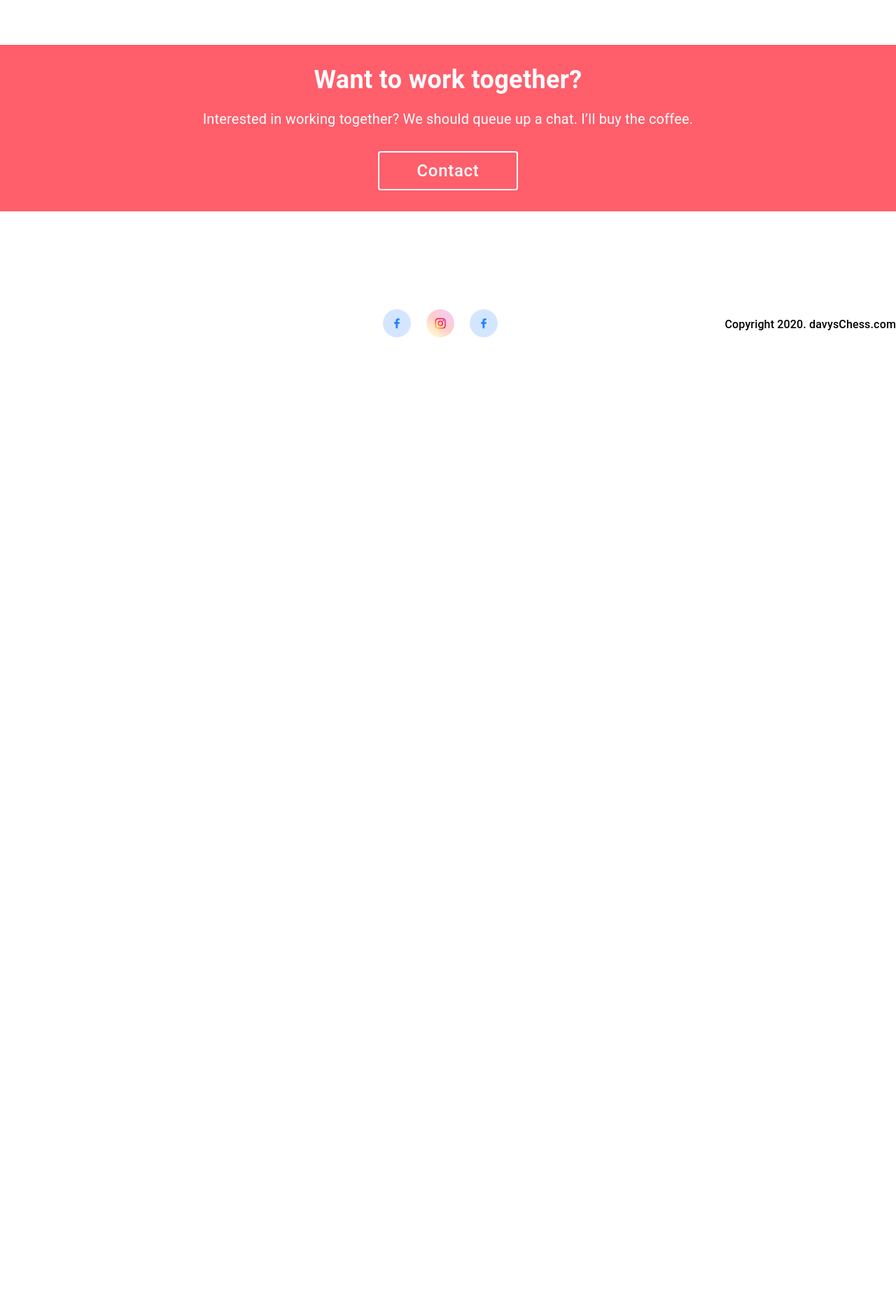
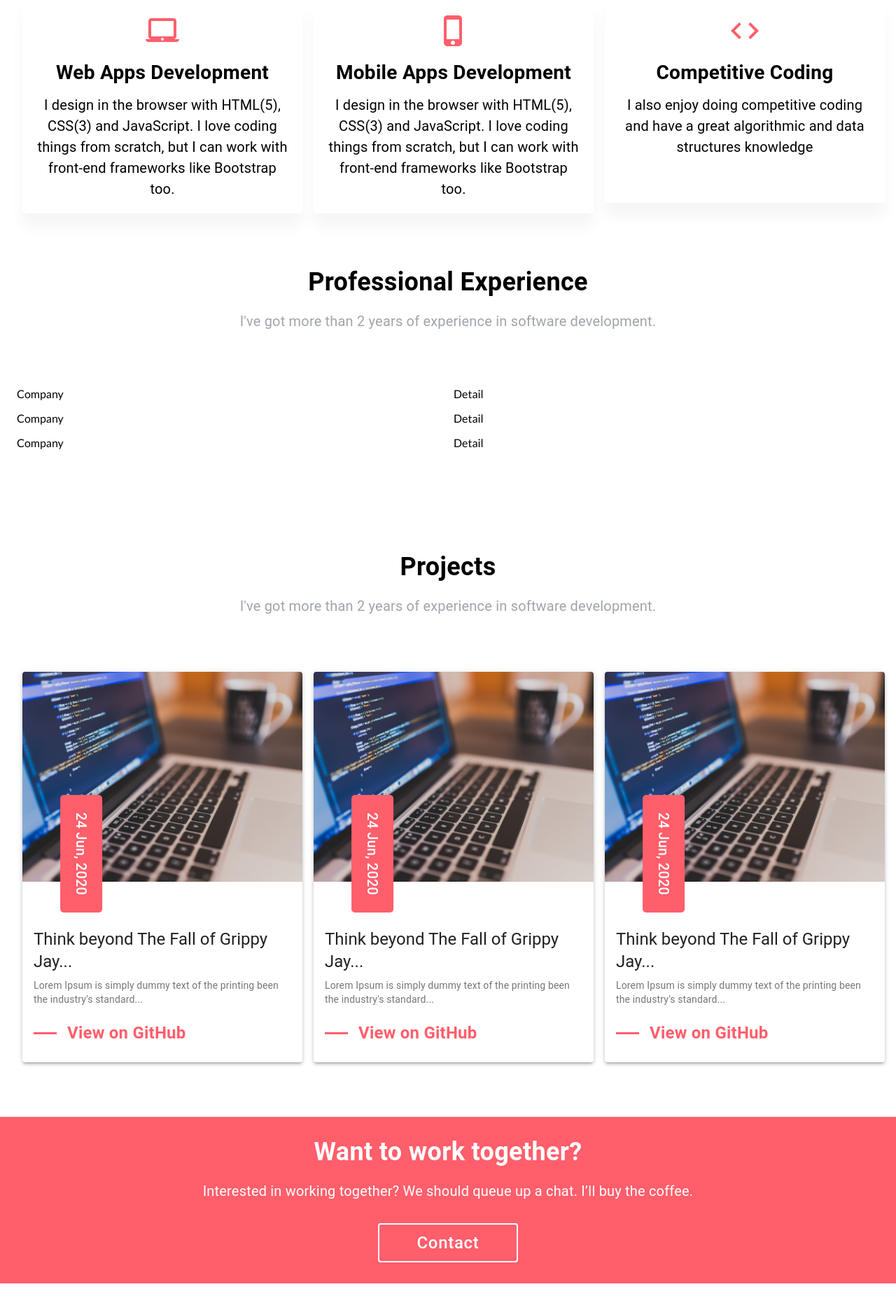
Before and after one commit to arslansajid/portfolio, a React (Create React App) app: page / in a window 1280 px wide. Shown: the part 800-2662 px from the top of the page at 70% size. Before the commit the page ends 1325 px from the top, so only its background shows below. Built offline with nearby package versions, Linux system fonts and the light colour scheme.

Commit message:
components updated

```diff
--- a/src/App.js
+++ b/src/App.js
@@ -1,12 +1,15 @@
 import React from 'react';
 import Container from '@material-ui/core/Container';
 import Grid from '@material-ui/core/Grid';
-import { makeStyles } from '@material-ui/core';
+import { makeStyles, Typography } from '@material-ui/core';
 import './App.css';
 import Header from "./components/Header";
 import Footer from "./components/Footer";
 import ExpertiseCard from './components/ExpertiseCard';
+import ExperienceCard from './components/ExperienceCard';
+import ProjectCard from './components/ProjectCard';
 import WorkTogether from './components/WorkTogether';
+import Colors from './styles/Colors';
 
 const App = () => {
   const classes = useStyles();
@@ -14,36 +17,120 @@ const App = () => {
     <div className="App">
       <Header />
       <Container maxWidth="xl">
+        {/* Expertise Section goes here */}
+        <Grid
+          className={`${classes.textCenter} ${classes.section}`}
+        >
+          <Typography className={classes.heading}>
+            My Expertise
+          </Typography>
+          <div className={classes.border} />
+          <Typography className={classes.description}>
+            I've got my hands dipped in all phases of the design process
+          </Typography>
+        </Grid>
         <Grid
           container
           className={classes.section}
-          justify='center'
-          alignItems='center'
           spacing={2}
         >
           <Grid
             lg={4} md={6} sm={12} xs={12}
             item
           >
-            <ExpertiseCard />
+            <ExpertiseCard
+              icon={"web"}
+              heading={"Web Apps Development"}
+              description={"I design in the browser with HTML(5), CSS(3) and JavaScript. I love coding things from scratch, but I can work with front-end frameworks like Bootstrap too."}
+            />
           </Grid>
           <Grid
             lg={4} md={6} sm={12} xs={12}
             item
           >
-            <ExpertiseCard />
+            <ExpertiseCard
+              icon={"mobile"}
+              heading={"Mobile Apps Development"}
+              description={"I design in the browser with HTML(5), CSS(3) and JavaScript. I love coding things from scratch, but I can work with front-end frameworks like Bootstrap too."}
+            />
           </Grid>
           <Grid
             lg={4} md={6} sm={12} xs={12}
             item
           >
-            <ExpertiseCard />
+            <ExpertiseCard
+              icon={"code"}
+              heading={"Competitive Coding"}
+              description={"I also enjoy doing competitive coding and have a great algorithmic and data structures knowledge"}
+            />
           </Grid>
         </Grid>
+
+        {/* Experience Section goes here */}
+        <Grid
+          className={`${classes.textCenter} ${classes.section}`}
+        >
+          <Typography className={classes.heading}>
+            Professional Experience
+          </Typography>
+          <div className={classes.border} />
+          <Typography className={classes.description}>
+            I've got more than 2 years of experience in software development.
+          </Typography>
+
+          <Grid
+            container
+            className={classes.section}
+            spacing={2}
+          >
+            <ExperienceCard />
+
+            <ExperienceCard />
+
+            <ExperienceCard />
+
+          </Grid>
+        </Grid>
+
+        {/* Project Section goes here */}
+        <Grid
+          className={`${classes.textCenter} ${classes.section}`}
+        >
+          <Typography className={classes.heading}>
+            Projects
+          </Typography>
+          <div className={classes.border} />
+          <Typography className={classes.description}>
+            I've got more than 2 years of experience in software development.
+          </Typography>
+        </Grid>
+        <Grid
+          container
+          className={classes.section}
+          spacing={2}
+        >
+          <Grid
+            lg={4} md={6} sm={12} xs={12}
+            item
+          >
+            <ProjectCard />
+          </Grid>
+          <Grid
+            lg={4} md={6} sm={12} xs={12}
+            item
+          >
+            <ProjectCard />
+          </Grid>
+          <Grid
+            lg={4} md={6} sm={12} xs={12}
+            item
+          >
+            <ProjectCard />
+          </Grid>
+        </Grid>
+
       </Container>
-      <div className={classes.section}>
-        <WorkTogether />
-      </div>
+      <WorkTogether />
       <Footer />
     </div>
   );
@@ -52,7 +139,25 @@ const App = () => {
 
 const useStyles = makeStyles((theme) => ({
   section: {
-    margin: "100px 0 100px 0"
+    margin: "70px 0 70px 0"
+  },
+  heading: {
+    fontSize: "2.25em",
+    fontWeight: 600,
+    lineHeight: "40px",
+    marginBottom: "20px",
+  },
+  description: {
+    textAlign: "center",
+    fontSize: "20px",
+    lineHeight: "32px",
+    color: Colors.textGrey
+  },
+  textCenter: {
+    display: "flex",
+    justifyContent: "center",
+    alignItems: "center",
+    flexDirection: "column",
   },
 })
 );
--- a/src/components/ExpertiseCard.js
+++ b/src/components/ExpertiseCard.js
@@ -1,25 +1,50 @@
 import React from 'react';
 import { Typography, Grid } from '@material-ui/core';
+import WebIcon from '@material-ui/icons/LaptopMac';
+import PhoneIcon from '@material-ui/icons/PhoneIphone';
+import CodeIcon from '@material-ui/icons/Code';
+import { makeStyles } from '@material-ui/core';
+import Colors from '../styles/Colors';
 
-import { makeStyles } from '@material-ui/core';
+const AchievementCard = ({heading, description, icon}) => {
+    const classes = useStyles();
 
-const AchievementCard = () => {
-    const classes = useStyles();
+    const renderIcon = (icon) => {
+        switch(icon) {
+            case "web": {
+                return (
+                    <WebIcon className={classes.icon} />
+                )
+            }
+            case "mobile": {
+                return (
+                    <PhoneIcon className={classes.icon} />
+                )
+            }
+            case "code": {
+                return (
+                    <CodeIcon className={classes.icon} />
+                )
+            }
+            default: return null;
+        }
+    }
 
     return (
         <>
             <Grid
                 className={classes.container}
             >
+                {renderIcon(icon)}
                 <Typography
                     className={classes.heading}
                 >
-                    HAHAHHAHA
+                    {heading}
                 </Typography>
                 <Typography
                     className={classes.description}
                 >
-                    HAHHAHA
+                    {description}
                 </Typography>
             </Grid>
 
@@ -31,16 +56,17 @@ const useStyles = makeStyles((theme) => ({
     container: {
         boxShadow: "0px 20px 20px rgba(0, 0, 0, 0.04)",
         borderRadius: 5,
+        padding: 20,
+        display: "flex",
+        alignItems: "center",
+        flexDirection: "column",
 
-        display: "flex",
-        justifyContent: "center",
-        alignItems: "center",
-        flexDirection: "column"
+        minHeight: 250
 
     },
     heading: {
         fontWeight: 600,
-        fontSize: "2em",
+        fontSize: "1.75em",
         marginBottom: "10px",
         textAlign: 'center'
     },
@@ -48,6 +74,12 @@ const useStyles = makeStyles((theme) => ({
         fontSize: "1.25em",
         textAlign: "center",
     },
+    icon: {
+        fontSize: '3em',
+        fontWeight: 'bolder',
+        marginBottom: "15px",
+        color: Colors.appRed
+    }
 }));
 
 export default AchievementCard;
--- a/src/components/Footer.js
+++ b/src/components/Footer.js
@@ -1,8 +1,11 @@
 import React from 'react';
 import { Typography, Grid } from '@material-ui/core';
 import Container from '@material-ui/core/Container';
-
-import { makeStyles } from '@material-ui/core';
+import FavoriteBorder from '@material-ui/icons/Favorite';
+import GitHubIcon from '@material-ui/icons/GitHub';
+import FacebookIcon from '@material-ui/icons/Facebook';
+import LinkedInIcon from '@material-ui/icons/LinkedIn';
+import { makeStyles, Button } from '@material-ui/core';
 
 const Footer = () => {
     const classes = useStyles();
@@ -26,31 +29,36 @@ const Footer = () => {
                 </Grid>
                 <Grid lg={4} md={4} sm={12} xs={12} item>
                     <div className={classes.iconsContainer}>
-                        <img
-                            className={classes.icon}
-                            src={require('../assets/images/fb@2x.png')}
-                            alt='youtube-icon'
-                        />
-                        <img
-                            className={classes.icon}
-                            src={require('../assets/images/ig@2x.png')}
-                            alt='instagram-icon'
-                        />
-                        <a
-                            target="_blank"
-                            href="https://www.fb.com/arslan.sajid.773">
-                        <img
-                            className={classes.icon}
-                            src={require('../assets/images/fb@2x.png')}
-                            alt='facebook-icon'
-                        />
-                        </a>
+                        <Button
+                            variant="contained"
+                            color="default"
+                            className={classes.button}
+
+                        >
+                            <GitHubIcon />
+                        </Button>
+                        <Button
+                            variant="contained"
+                            color="secondary"
+                            className={classes.button}
+
+                        >
+                            <LinkedInIcon />
+                        </Button>
+                        <Button
+                            variant="contained"
+                            color="primary"
+                            className={classes.button}
+
+                        >
+                            <FacebookIcon />
+                        </Button>
                     </div>
                 </Grid>
                 <Grid lg={4} md={4} sm={12} xs={12} item>
                     <div className={classes.textRight}>
                         <Typography className={classes.copyRightText}>
-                            Copyright 2020. davysChess.com
+                            Made with <FavoriteBorder className={classes.heartIcon} /> by Arslan Sajid in 2020.
                         </Typography>
                     </div>
                 </Grid>
@@ -62,7 +70,11 @@ const Footer = () => {
 
 const useStyles = makeStyles((theme) => ({
     footerContainer: {
-        padding: '40px 0 40px 0',
+        padding: '20px 0 20px 0',
+    },
+    heartIcon: {
+        color: "red",
+        fontSize: 16
     },
     iconsContainer: {
         display: 'flex',
@@ -94,6 +106,12 @@ const useStyles = makeStyles((theme) => ({
         height: 28,
         objectFit: "contain",
     },
+    button: {
+        borderRadius: '50%',
+        width: 65,
+        height: 65,
+        margin: 10
+    }
 }));
 
 export default Footer;
--- a/src/components/WorkTogether.js
+++ b/src/components/WorkTogether.js
@@ -2,6 +2,7 @@ import React from 'react';
 import { Typography, Grid, Button } from '@material-ui/core';
 
 import { makeStyles } from '@material-ui/core';
+import Colors from '../styles/Colors';
 
 const Footer = () => {
     const classes = useStyles();
@@ -62,7 +63,7 @@ const useStyles = makeStyles((theme) => ({
         minWidth: 200,
 
         "&:hover": {
-            color: "#FF5E6B",
+            color: Colors.appRed,
             borderWidth: "2px",
             borderColor: "#FF5E6B",
             background: "white"
```
